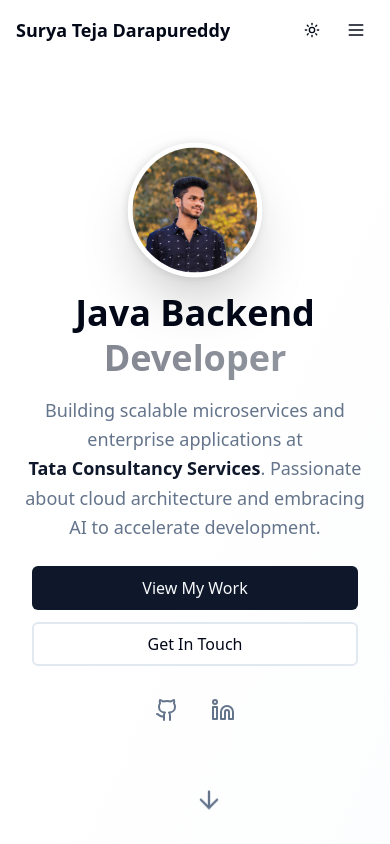
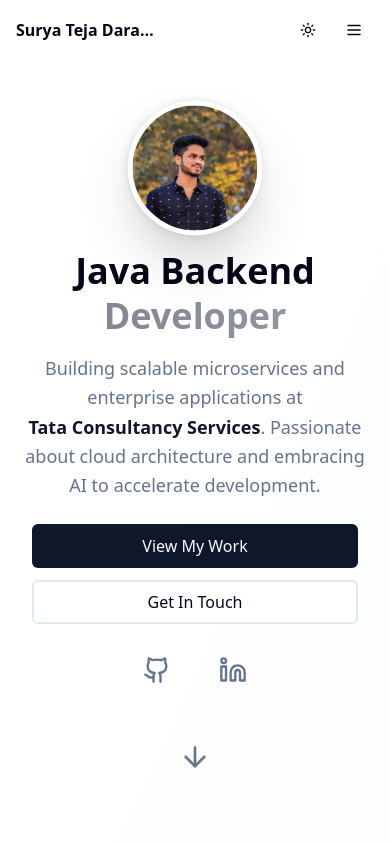
Before and after one commit to Surya1824/surya-teja-portfolio, a React (Vite) app: page / in a window 390 px wide. Shown: the top 844 px of the page. Built offline with nearby package versions, Linux system fonts and the light colour scheme.

Commit message:
Fix mobile view issues
Adjust layout for small screens and landscape mode, and improve visibility of bottom section content.

```diff
--- a/src/components/Hero.tsx
+++ b/src/components/Hero.tsx
@@ -9,11 +9,11 @@ const Hero = () => {
   };
 
   return (
-    <section className="min-h-screen flex items-center justify-center bg-gradient-to-br from-background via-background to-muted/20 px-4 transition-all duration-500 pt-20 md:pt-0">
+    <section className="min-h-screen flex items-center justify-center bg-gradient-to-br from-background via-background to-muted/20 px-4 transition-all duration-500 pt-24 md:pt-0 pb-20 md:pb-0">
       <div className="max-w-6xl mx-auto text-center">
         <div className="animate-fade-in">
           {/* Profile Picture */}
-          <div className="mb-6 md:mb-8 flex justify-center">
+          <div className="mb-6 md:mb-8 flex justify-center mt-4 md:mt-0">
             <div className="relative group">
               <div className="absolute -inset-0.5 bg-gradient-to-r from-primary to-primary/50 rounded-full blur opacity-75 group-hover:opacity-100 transition-all duration-500"></div>
               <img
@@ -62,15 +62,15 @@ const Hero = () => {
             </Button>
           </div>
 
-          {/* Social Links */}
-          <div className="flex justify-center space-x-8 mb-12 md:mb-16">
+          {/* Social Links - Increased spacing from buttons */}
+          <div className="flex justify-center space-x-12 mb-16 md:mb-20">
             <a
               href="https://github.com/Surya1824"
               target="_blank"
               rel="noopener noreferrer"
               className="text-muted-foreground hover:text-primary transition-all duration-300 hover:scale-125 hover:rotate-12"
             >
-              <Github size={24} className="md:w-7 md:h-7" />
+              <Github size={28} className="md:w-8 md:h-8" />
             </a>
             <a
               href="https://www.linkedin.com/in/surya-teja"
@@ -78,18 +78,19 @@ const Hero = () => {
               rel="noopener noreferrer"
               className="text-muted-foreground hover:text-primary transition-all duration-300 hover:scale-125 hover:rotate-12"
             >
-              <Linkedin size={24} className="md:w-7 md:h-7" />
+              <Linkedin size={28} className="md:w-8 md:h-8" />
             </a>
           </div>
         </div>
 
-        {/* Scroll Down Arrow - Positioned to avoid overlap */}
-        <div className="absolute bottom-6 md:bottom-8 left-1/2 transform -translate-x-1/2 animate-bounce">
-          <ArrowDown
-            size={28}
-            className="md:w-8 md:h-8 text-muted-foreground cursor-pointer hover:text-primary transition-all duration-300 hover:scale-110"
-            onClick={() => scrollToSection("about")}
-          />
+        {/* Scroll Down Arrow - Better positioned with more space from social icons */}
+        <div className="flex justify-center mt-8 md:mt-12">
+          <div className="animate-bounce cursor-pointer" onClick={() => scrollToSection("about")}>
+            <ArrowDown
+              size={32}
+              className="md:w-10 md:h-10 text-muted-foreground hover:text-primary transition-all duration-300 hover:scale-110"
+            />
+          </div>
         </div>
       </div>
     </section>
--- a/src/components/Navigation.tsx
+++ b/src/components/Navigation.tsx
@@ -31,10 +31,10 @@ const Navigation = () => {
       }`}
     >
       <div className="max-w-7xl mx-auto px-4 sm:px-6 lg:px-8">
-        <div className="flex justify-between items-center py-3 md:py-4">
-          {/* Logo/Name - Responsive text size */}
-          <div className="text-lg md:text-xl font-bold text-foreground transition-colors duration-300 truncate">
-            Surya Teja Darapureddy
+        <div className="flex justify-between items-center py-2 md:py-4 min-h-[60px] md:min-h-[70px]">
+          {/* Logo/Name - Better responsive sizing */}
+          <div className="text-base sm:text-lg md:text-xl font-bold text-foreground transition-colors duration-300 flex-shrink-0 max-w-[140px] sm:max-w-[180px] md:max-w-none">
+            <span className="truncate block">Surya Teja Darapureddy</span>
           </div>
 
           {/* Desktop Navigation */}
@@ -64,19 +64,19 @@ const Navigation = () => {
             </Button>
           </div>
 
-          {/* Mobile Menu Button */}
-          <div className="md:hidden flex items-center space-x-2">
+          {/* Mobile Menu Button and Theme Toggle - Improved spacing */}
+          <div className="md:hidden flex items-center space-x-2 flex-shrink-0">
             <ThemeToggle />
             <button
               onClick={() => setIsMobileMenuOpen(!isMobileMenuOpen)}
-              className="p-2 text-foreground hover:bg-accent rounded-md transition-colors"
+              className="p-2 text-foreground hover:bg-accent rounded-md transition-colors min-w-[40px] h-[40px] flex items-center justify-center"
             >
-              {isMobileMenuOpen ? <X size={20} /> : <Menu size={20} />}
+              {isMobileMenuOpen ? <X size={18} /> : <Menu size={18} />}
             </button>
           </div>
         </div>
 
-        {/* Mobile Menu */}
+        {/* Mobile Menu - Improved styling */}
         {isMobileMenuOpen && (
           <div className="md:hidden bg-background/95 backdrop-blur-md border-t border-border">
             <div className="px-2 pt-2 pb-3 space-y-1">
```
